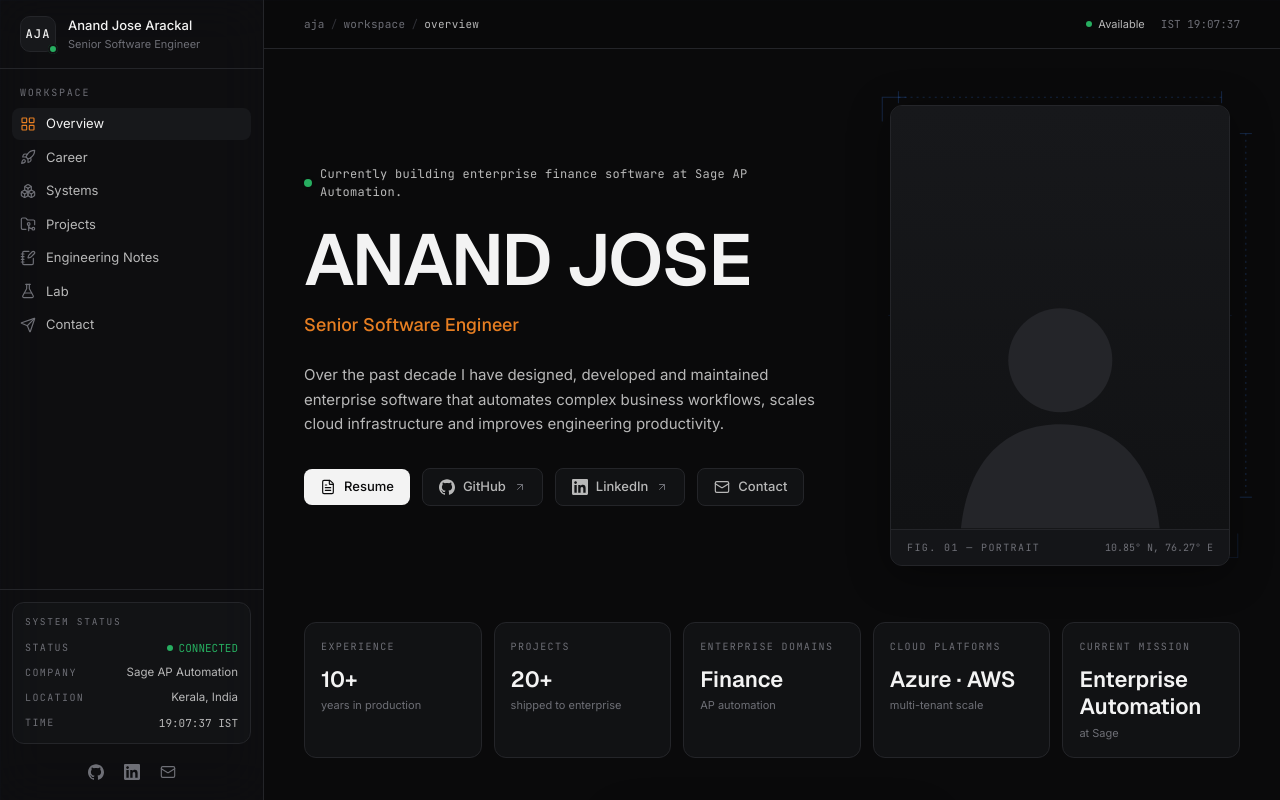
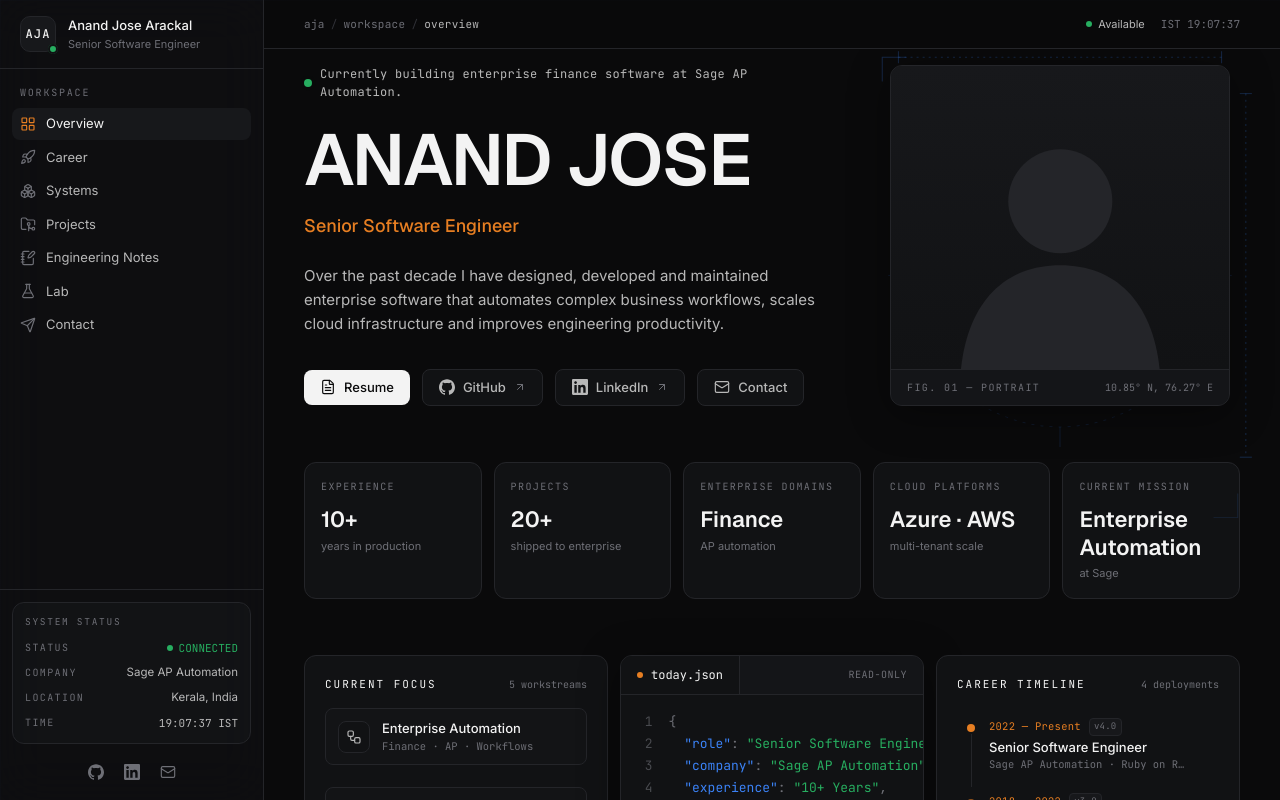
Before and after one commit to anandjose-arackal/portfolio, a Next.js app: page / in a window 1280 px wide. Shown: the top 800 px of the page. Built offline with nearby package versions, Linux system fonts and the light colour scheme.

Commit message:
Hero: cut tagline top gap ~70%, stretch portrait to match left column height
Co-Authored-By: Claude Fable 5 <noreply@anthropic.com>

```diff
--- a/src/components/home/BlueprintPortrait.tsx
+++ b/src/components/home/BlueprintPortrait.tsx
@@ -12,7 +12,7 @@ export function BlueprintPortrait() {
   const hasPortrait = existsSync(join(process.cwd(), "public", "portrait.jpg"));
 
   return (
-    <figure className="relative mx-auto w-full max-w-[340px]">
+    <figure className="relative mx-auto flex h-full w-full max-w-[340px] flex-col">
       {/* Blueprint sketches — behind, deliberately faint */}
       <svg
         aria-hidden
@@ -42,8 +42,8 @@ export function BlueprintPortrait() {
       </svg>
 
       {/* Portrait card */}
-      <div className="relative overflow-hidden rounded-xl border border-edge bg-surface shadow-[0_8px_40px_rgba(0,0,0,0.4)]">
-        <div className="relative aspect-[4/5]">
+      <div className="relative flex flex-1 flex-col overflow-hidden rounded-xl border border-edge bg-surface shadow-[0_8px_40px_rgba(0,0,0,0.4)]">
+        <div className="relative min-h-[300px] flex-1">
           {hasPortrait ? (
             <Image
               src="/portrait.jpg"
--- a/src/components/home/Hero.tsx
+++ b/src/components/home/Hero.tsx
@@ -37,7 +37,7 @@ const ctas = [
 
 export function Hero() {
   return (
-    <section className="grid items-center gap-10 pt-10 pb-14 lg:grid-cols-[1fr_360px] lg:gap-16 lg:pt-14">
+    <section className="grid gap-10 pt-3 pb-14 lg:grid-cols-[1fr_360px] lg:gap-16 lg:pt-4">
       <div>
         <Reveal>
           <p className="flex items-center gap-2 font-mono text-[12px] tracking-wide text-muted">
@@ -93,7 +93,7 @@ export function Hero() {
         </Reveal>
       </div>
 
-      <Reveal delay={0.15} className="hidden lg:block">
+      <Reveal delay={0.15} className="hidden h-full lg:block">
         <BlueprintPortrait />
       </Reveal>
     </section>
```
